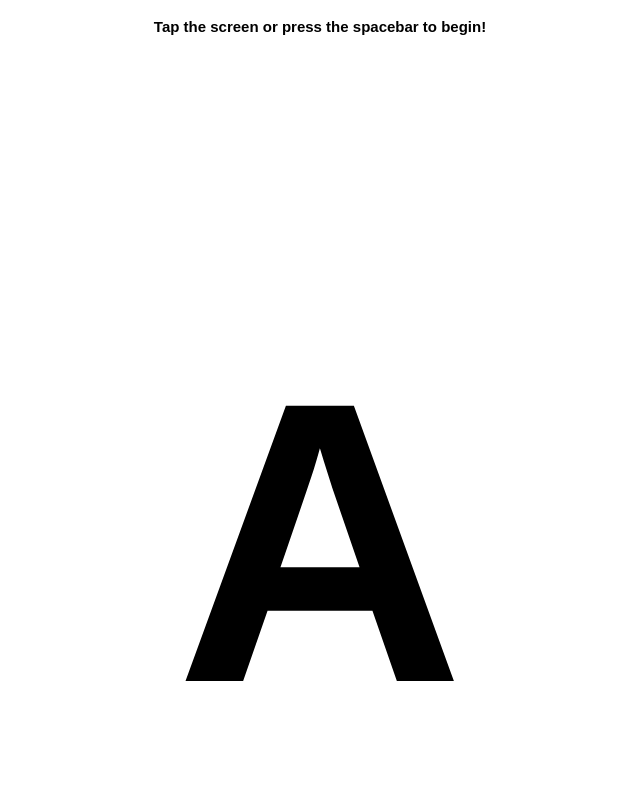
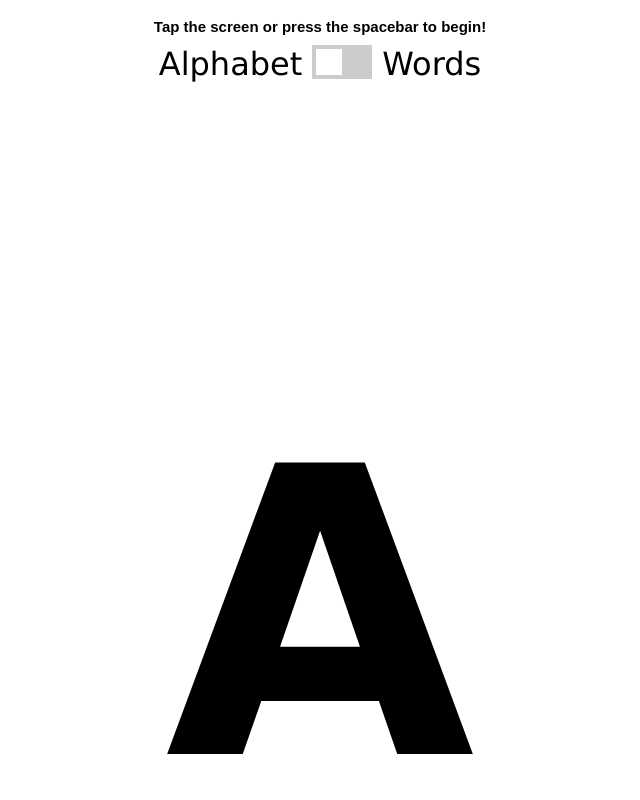
Before and after one commit to VedmundrDav/readingPractice, a PHP site: page / in a window 1280 px wide. Shown: the whole page, without its empty margins (328-968 px from the left). Run offline with PHP 8.4, Linux system fonts and the light colour scheme.

Commit message:
Added toggle switch and labels for "Alphabet" and "Words." Will add actual functionality in later commit.

```diff
--- a/CSS/teachAlphabetPage.css
+++ b/CSS/teachAlphabetPage.css
@@ -20,5 +20,77 @@ body{
 }
 #letter{
     font-size:25em;
-    font-family: Arial, Helvetica, sans-serif;
+    font-family: 'Lucida Sans', 'Lucida Sans Regular', 'Lucida Grande', 'Lucida Sans Unicode', Geneva, Verdana, sans-serif;
 }
+
+#toggle-container{
+    display: flex;
+    flex-direction: row;
+}
+#alpha-label{
+    margin-top: 0;
+    margin-right: 10px;
+}
+#word-label{
+    margin-top: 0;
+    margin-left: 10px;
+}
+.font-char{
+    font-family: 'Lucida Sans', 'Lucida Sans Regular', 'Lucida Grande', 'Lucida Sans Unicode', Geneva, Verdana, sans-serif;
+    font-size: 2em;
+}
+
+
+/*This stuff is just related to the slider*/
+.switch {
+    position: relative;
+    display: inline-block;
+    width: 60px;
+    height: 34px;
+  }
+
+  /* Hide default HTML checkbox */
+  .switch input {
+    opacity: 0;
+    width: 0;
+    height: 0;
+  }
+
+  /* The slider */
+  .slider {
+    position: absolute;
+    cursor: pointer;
+    top: 0;
+    left: 0;
+    right: 0;
+    bottom: 0;
+    background-color: #ccc;
+    -webkit-transition: .4s;
+    transition: .4s;
+  }
+
+  .slider:before {
+    position: absolute;
+    content: "";
+    height: 26px;
+    width: 26px;
+    left: 4px;
+    bottom: 4px;
+    background-color: white;
+    -webkit-transition: .4s;
+    transition: .4s;
+  }
+
+  input:checked + .slider {
+    background-color: #f32121;
+  }
+
+  input:focus + .slider {
+    box-shadow: 0 0 1px #f32121;
+  }
+
+  input:checked + .slider:before {
+    -webkit-transform: translateX(26px);
+    -ms-transform: translateX(26px);
+    transform: translateX(26px);
+  }
--- a/JS/randomLetter.js
+++ b/JS/randomLetter.js
@@ -7,6 +7,7 @@ function randomRgbaString (alpha) {
   }
 
 var letters = 'ABCDEFGHIJKLMNOPQRSTUVXXYZabcdefghijklmnopqrstuvwxyz';
+var words = [];
 
 document.addEventListener('keypress', function(e){
     if(e.keyCode == 32){
--- a/index.html
+++ b/index.html
@@ -9,6 +9,16 @@
     <body>
         <div id = "header-div">
             <h1 id = "header">Tap the screen or press the spacebar to begin!</h1>
+            <div id = "alphabet-word-toggle">
+                <div id = "toggle-container">
+                    <p class = "font-char" id = "alpha-label">Alphabet</p>
+                    <label class="switch">
+                        <input type="checkbox">
+                        <span class="slider"></span>
+                    </label>
+                    <p class = "font-char" id = "word-label">Words</p>
+                </div>
+            </div>
         </div>
         <!--Display a large lower or uppercase letter in center of page. space bar generates a different letter. Letter color and page background change colors every time space is pressed.-->
         <div id = "main-content">
```
